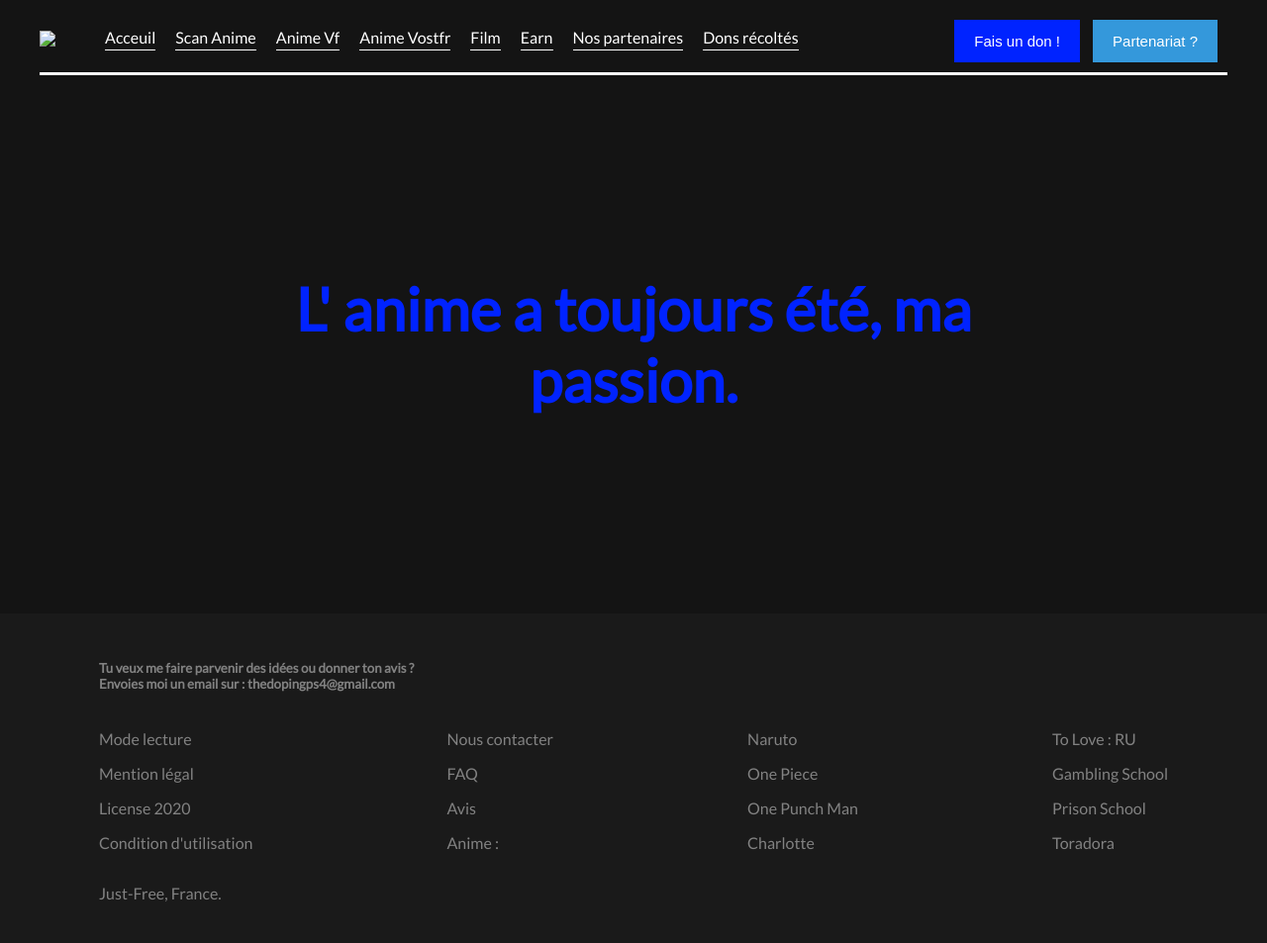
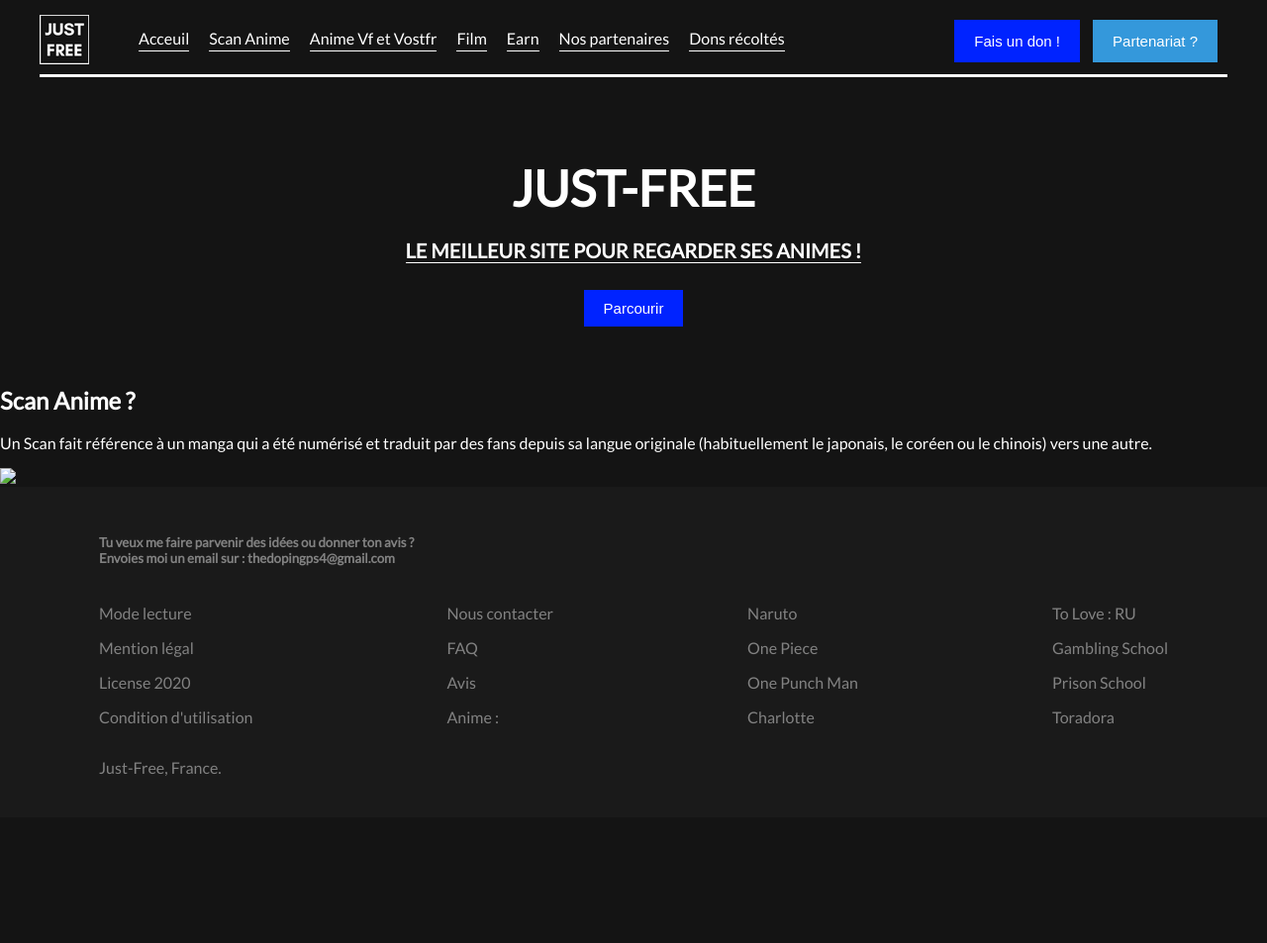
Before and after one commit to maxenzo10/Just-Free, a PHP site: page / in a window 1280 px wide. Shown: the whole page at 99% size. After the commit the page ends 784 px from the top, so only its background shows below. Run offline with PHP 8.4, Linux system fonts and the light colour scheme.

Commit message:
Version 1.15
++

```diff
--- a/index.html
+++ b/index.html
@@ -28,11 +28,10 @@
 			<!-- Menu de navigation  -->
 			<nav>
 				<div class="onglets">
-					<img src="file:///C:/Users/thedo/OneDrive/Documents/GitHub/Just-Free/Sans%20titre.png">
+					<img src="Image/Just-free.png">
 					<a href="#">Acceuil</a>
-					<a href="#">Scan Anime</a>
-					<a href="#">Anime Vf</a>
-					<a href="#">Anime Vostfr</a>
+					<a href="#Scan Anime">Scan Anime</a>
+					<a href="#">Anime Vf et Vostfr</a>
 					<a href="#">Film</a>
 					<a href="#">Earn</a>
 					<a href="#">Nos partenaires</a>
@@ -49,13 +48,48 @@
 
 			<header>
 				<h1>
-					L' anime a toujours été, ma passion.
+					JUST-FREE
 				</h1>
+				<h4>
+					LE MEILLEUR SITE POUR REGARDER SES ANIMES !
+				</h4>
+				<button>
+					Parcourir
+				</button>
 			</header>
 
 			<!-- Fin Corps de la page  -->
 
 		</section>
+
+		<!-- Milieu de page  -->
+
+		<section class="main" id="Scan Anime">
+
+			<div class="content">
+
+				<div class="card">
+
+					<div class="left">
+						<h1>
+							Scan Anime ?
+						</h1>
+						<p>
+							Un Scan fait référence à un manga qui a été numérisé et traduit par des fans depuis sa langue originale (habituellement le japonais, le coréen ou le chinois) vers une autre.
+						</p>
+					</div>
+
+					<div class="right">
+						<img src="#">
+					</div>
+
+				</div>
+
+			</div>
+
+		</section>
+
+		<!-- Fin de Milieu de page  -->
 
 		<!-- Pied de page -->
 
--- a/style.css
+++ b/style.css
@@ -58,6 +58,7 @@ nav .buttons .login{
     margin-right: 10px;
     margin-top: 10px;
     color: #fff;
+    cursor: pointer;
 }
 
 nav .buttons .register{
@@ -65,24 +66,42 @@ nav .buttons .register{
     margin-right: 10px;
     margin-top: 10px;
     color: #fff;
+    cursor: pointer;
 }
 /* Fin de la Barre de navigation */
 
 /* Corps */
 
 .page header{
-    margin-top: 40px;
-    background:url('file:///C:/Users/thedo/Downloads/564835.jpg');
-    background-repeat: no-repeat;
-    background-position: center;
-    background-size: 1080px 400px;
+    display: flex;
+    flex-direction: column;
+    align-items: center;
+    background: url('');
+    background-size: cover;
+    padding: 40px;
 }
 
 .page header h1{
+    font-size: 50px;
+    color: #fff;
+}
+
+.page header h4{
+    margin-top: -20px;
+    font-size: 20px;
     text-align: center;
-    font-size: 60px;
-    padding: 150px;
-    color: #0023FF;
+    border-bottom: 1px solid #fff;
+    color: #fff;
+}
+
+.page header button{
+    padding: 10px 20px;
+    background-color: #0023FF;
+    color: #fff;
+    border: none;
+    font-size: 15px;
+    outline: none;
+    cursor: pointer;
 }
 
 /* Fin du Corps */
```
Also changed, not shown: Image/1 Image Accueil.jpg (added), Image/Just-free.png, Sans titre.png (deleted).
